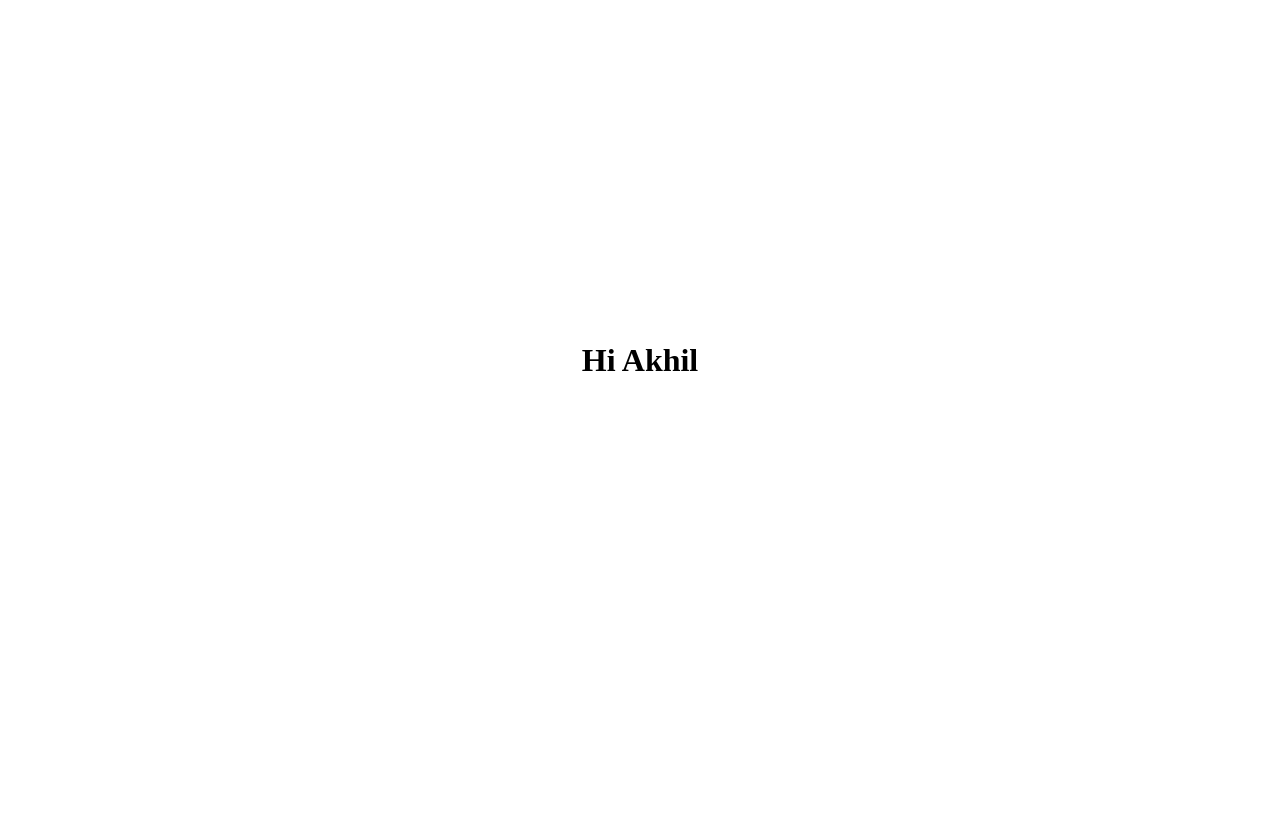
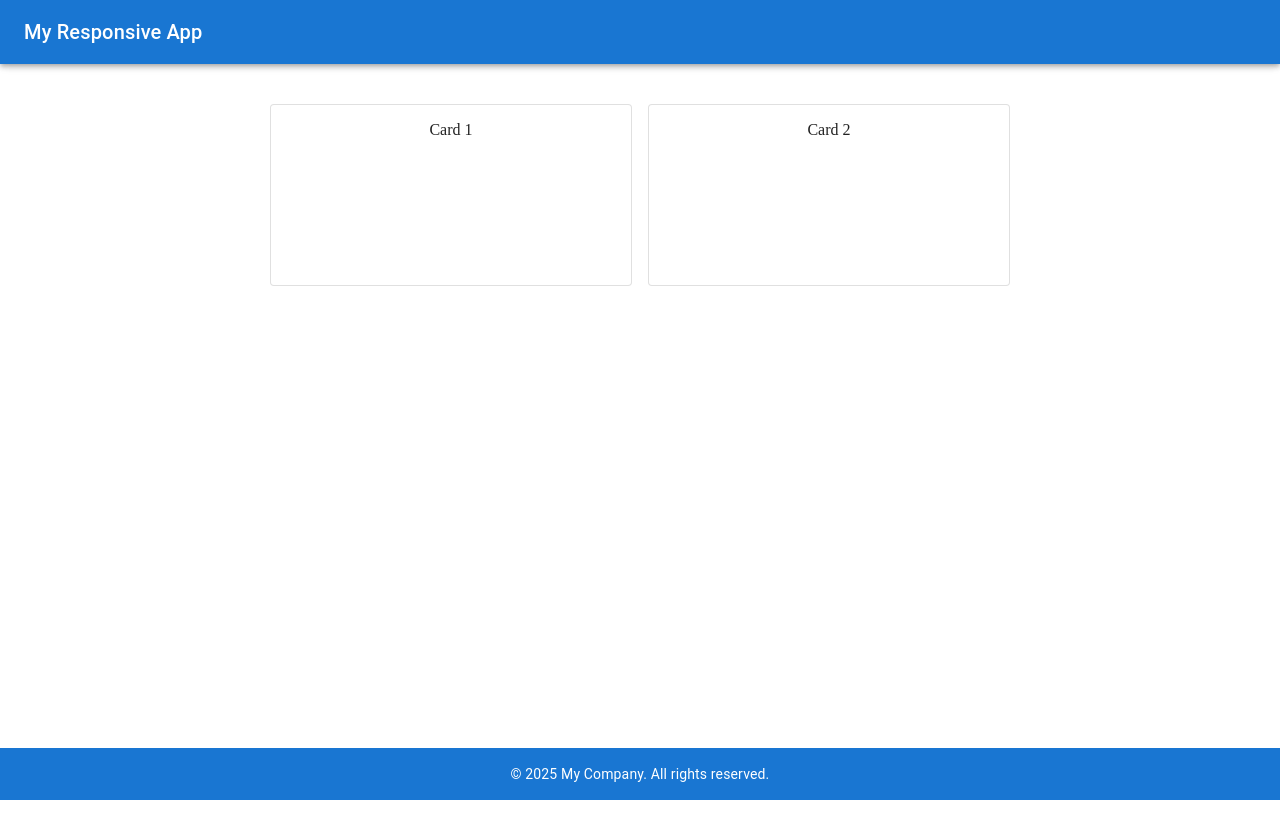
Before and after one commit to akhil1698/Responsive-UX, a React (Vite) app: page / in a window 1280 px wide. Shown: the top 838 px of the page. Before the commit the page ends 800 px from the top, so only its background shows below. Built offline with nearby package versions, Linux system fonts and the light colour scheme.

Commit message:
UX header, footer, main and Card.

```diff
--- a/src/App.jsx
+++ b/src/App.jsx
@@ -1,18 +1,60 @@
-import { useState } from 'react'
-import reactLogo from './assets/react.svg'
-import viteLogo from '/vite.svg'
-import './App.css'
+// import { useState } from 'react'
+// import reactLogo from './assets/react.svg'
+// import viteLogo from '/vite.svg'
+// import './App.css'
+// import Header from './Components/Header'
+// import Footer from './Components/Footer'
+// import Box from '@mui/material/Box'
+
+// function App() {
+//   const [count, setCount] = useState(0)
+
+//   return (
+//     <>
+//         {/* <Box sx={{ display: 'flex', flexDirection: 'column', minHeight: '100vh' }}> */}
+//     <Box sx={{ display: 'flex', flexDirection: 'column', minHeight: '100vh' }}>
+
+//     <Header/>
+//     <Box flexGrow={1}></Box>
+//     <Footer/>
+//     </Box>
+//     {/* </Box> */}
+//     </>
+//   )
+// }
+
+// export default App
+
+import React from "react";
+import Layout from "./Components/MainContent";
+import { Typography, Box, Toolbar } from "@mui/material";
+import TestCards from "./Components/TestCards";
+import Header from "./Components/Header";
+import Footer from "./Components/Footer";
+import MainContent from "./Components/MainContent";
 
 function App() {
-  const [count, setCount] = useState(0)
+  return (
+    <Box sx={{ display: "flex", flexDirection: "column", minHeight: "100vh" }}>
+      <Header />
+      {/* Add toolbar spacer to offset fixed header height */}
+      <Toolbar />
+      <MainContent>
+        <Box sx={{ display: "flex", justifyContent: "center" }}>
+          <TestCards />
+          {/* <Typography variant="h4" gutterBottom>
+          Main Content
+        </Typography>
+        <Typography variant="body1">
+          This is where your main content goes. Resize the window to see how it adapts.
+        </Typography> */}
+          <Box sx={{ height: "200vh" }} /> {/* to simulate scroll */}
+        </Box>
+      </MainContent>
 
-  return (
-    <>
-      <div style={{display: "flex", justifyContent: "center", alignItems: "center", height: "80vh"}}>
-        <h1>Hi Akhil</h1>
-      </div>
-    </>
-  )
+      <Footer />
+    </Box>
+  );
 }
 
-export default App
+export default App;
--- /dev/null
+++ b/src/Components/Footer.jsx
@@ -0,0 +1,53 @@
+// import React from 'react'
+// import Box from '@mui/material/Box'
+// import Paper from '@mui/material/Paper'
+
+// function Footer() {
+//   return (
+//     // <Box
+//     // component={"footer"}
+//     // sx={{
+//     //     py: 3,
+//     //     px: 2,
+//     //     mt: 'auto', // Pushes the footer to the bottom
+//     //     backgroundColor: "black",
+//     //     textAlign: 'center',
+//     //     position: 'sticky',
+//     //     bottom:0
+//     //   }}>
+//         <Paper elevation={4} style={{bottom: 0,}}>
+
+//         </Paper>
+
+//     // </Box>
+//   )
+// }
+
+// export default Footer
+
+import React from 'react';
+import { Box, Typography } from '@mui/material';
+
+function Footer() {
+  return (
+    <Box
+      component="footer"
+      sx={{
+        bgcolor: 'primary.main',
+        color: 'white',
+        textAlign: 'center',
+        py: 2,
+        position: 'fixed',
+        bottom: 0,
+        left: 0,
+        width: '100%',
+      }}
+    >
+      <Typography variant="body2">
+        © {new Date().getFullYear()} My Company. All rights reserved.
+      </Typography>
+    </Box>
+  );
+}
+
+export default Footer;
--- /dev/null
+++ b/src/Components/Header.jsx
@@ -0,0 +1,35 @@
+// import React from 'react'
+// import AppBar from '@mui/material/AppBar'
+// import Toolbar from '@mui/material/Toolbar'
+// import Typography from '@mui/material/Typography'
+
+// function Header() {
+//   return (
+//       <AppBar position="fixed" color="primary">
+//         <Toolbar>
+//           <Typography variant="h6">
+
+//           </Typography>
+//         </Toolbar>
+//       </AppBar>
+//   )
+// }
+
+// export default Header
+
+import React from 'react';
+import { AppBar, Toolbar, Typography } from '@mui/material';
+
+function Header() {
+  return (
+    <AppBar position="fixed" color="primary" sx={{ zIndex: (theme) => theme.zIndex.drawer + 1 }}>
+      <Toolbar>
+        <Typography variant="h6" noWrap component="div">
+          My Responsive App
+        </Typography>
+      </Toolbar>
+    </AppBar>
+  );
+}
+
+export default Header;
--- /dev/null
+++ b/src/Components/MainContent.jsx
@@ -0,0 +1,31 @@
+import React from 'react';
+import { Box, Toolbar, Container } from '@mui/material';
+import Header from './Header';
+import Footer from './Footer';
+
+function MainContent({ children }) {
+  return (
+    // <Box sx={{ display: 'flex', flexDirection: 'column', minHeight: '100vh' }}>
+    //   <Header />
+    //   {/* Add toolbar spacer to offset fixed header height */}
+    //   <Toolbar />
+
+      <Container
+        component="main"
+        sx={{
+          flexGrow: 1,
+          py: 2,
+          px: { xs: 2, md: 4 },
+          mt: { xs: 0, md: 2 },
+          mb: '64px', // Reserve space for footer height
+        }}
+      >
+        {children}
+      </Container>
+
+    //   <Footer />
+    // </Box>
+  );
+}
+
+export default MainContent;
--- /dev/null
+++ b/src/Components/TestCards.jsx
@@ -0,0 +1,22 @@
+import React from "react";
+import Card from "@mui/material/Card";
+import { Box, CardContent } from "@mui/material";
+
+function TestCards() {
+  return (
+    <>
+      <Box sx={{ display: "flex", flexDirection: "row", gap: "16px", textAlign: "center" }}>
+        <Card sx={{ width: "360px", height: "180px", textAlign: "center", }} variant="outlined">
+          <CardContent>Card 1</CardContent>
+        </Card>
+        <div>
+         <Card sx={{ width: "360px", height: "180px", textAlign: "center", }} variant="outlined">
+          <CardContent>Card 2</CardContent>
+        </Card>
+        </div>
+      </Box>
+    </>
+  );
+}
+
+export default TestCards;
```
